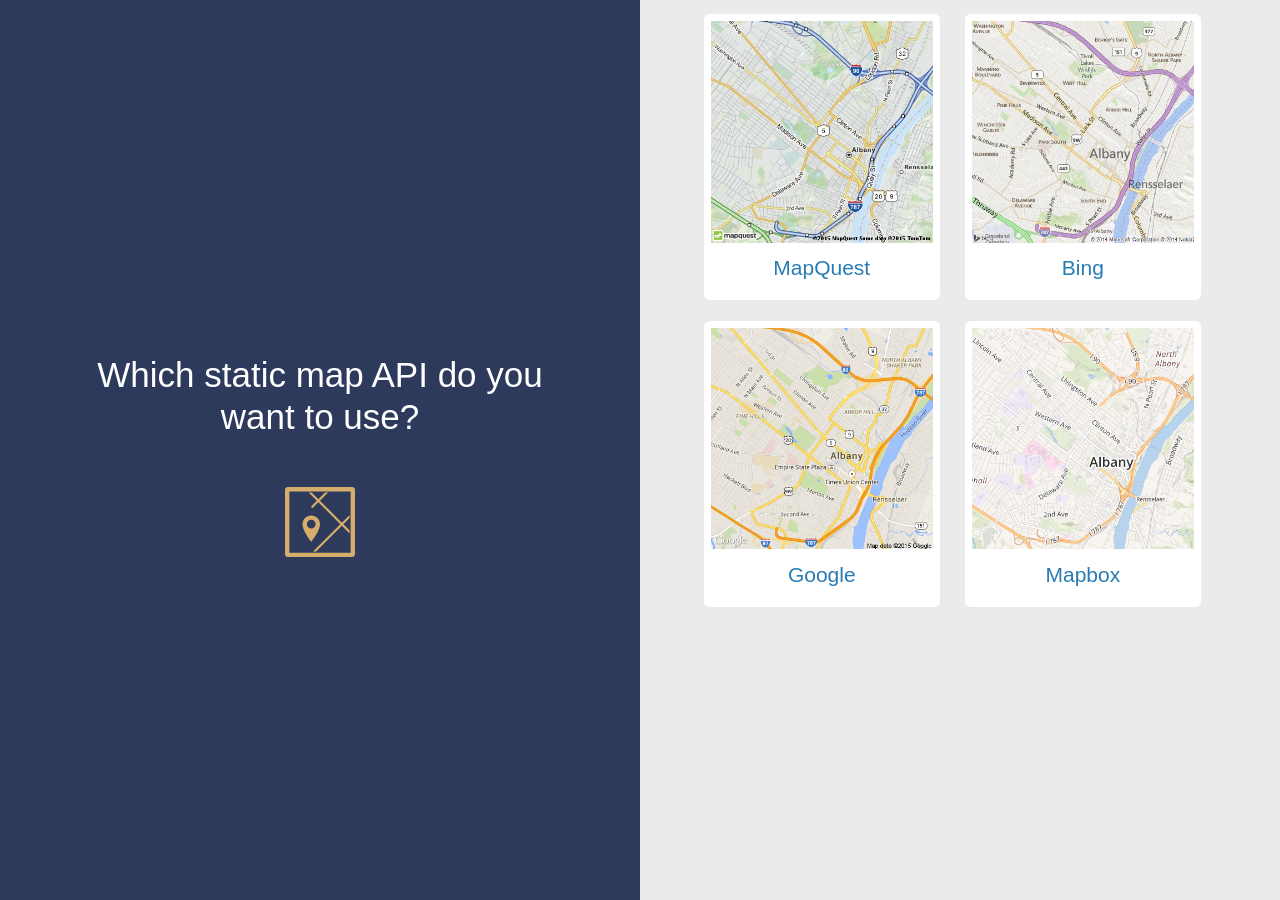
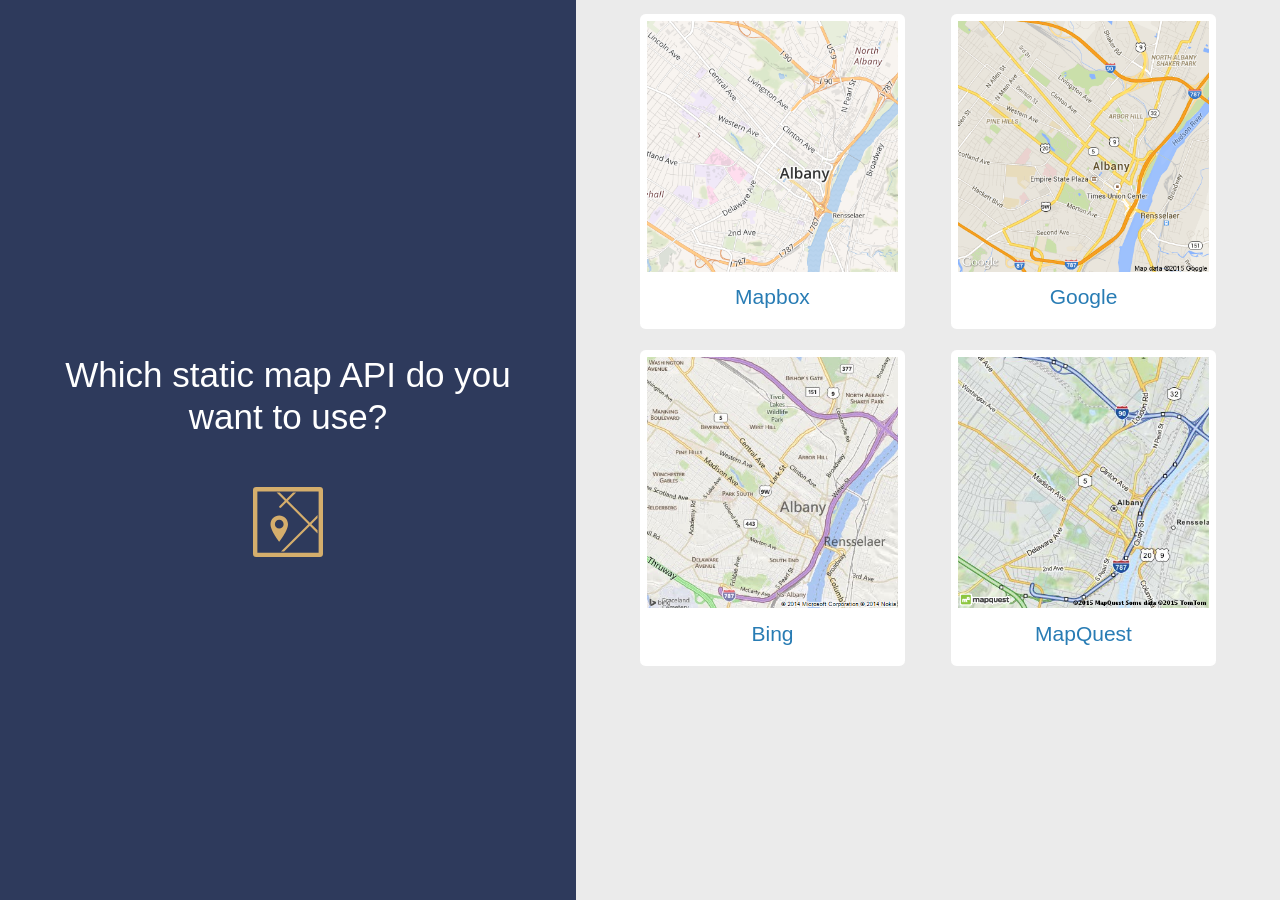
Before and after one commit to katydecorah/staticmapmaker, a Jekyll site: the page built from index.html, in a window 1280 px wide. Built offline with Jekyll 4.4.1, drawn with Linux system fonts in a browser that asks for light colours.

Commit message:
changes proportion of cover/choices

```diff
--- a/_sass/_layout.scss
+++ b/_sass/_layout.scss
@@ -5,7 +5,8 @@
 
     margin: 0 auto;
     max-width: 1200px;
-    padding: 0 1em;
+    padding-left: 1em;
+    padding-right: 1em;
 
     .colophon {
       margin-bottom: 1em;
@@ -20,21 +21,24 @@
   @extend %clearfix;
 
   @include bp(with-columns) {
-    margin-left: 50%;
+    margin-left: 45%;
+    padding-bottom: 2em;
+    width: 55%;
   }
 
 }
 
 .choices,
 .cover {
-  padding: 0 5%;
+  padding-left: 5%;
+  padding-right: 5%;
 
   @include bp(with-columns) {
     float: left;
-    width: 50%;
   }
 
 }
+
 
 .cover {
 
@@ -48,6 +52,7 @@
     position: fixed;
     right: 0;
     top: 0;
+    width: 45%;
   }
 
   h2 {
@@ -91,7 +96,7 @@
   &:nth-of-type(2n+2) {
 
     @include bp(with-columns) {
-      margin-left: 5%;
+      margin-left: 8%;
     }
 
   }
--- a/index.html
+++ b/index.html
@@ -5,7 +5,7 @@
 <h2>Which static map API do you want to use? {% include svg/icon.svg %}</h2>
 </div>
 <div class="choices">
-{% for page in site.pages %}{% if page.title %}
+{% for page in site.pages reversed %}{% if page.title %}
 <a href="{{ page.url }}" class="choose-map">
 <div class="choose-map-example"><img src="/img/{{page.title | downcase}}.png" alt="{{page.title}} static map API"></div>
 <div class="choose-map-title">{{page.title}}</div>
```
